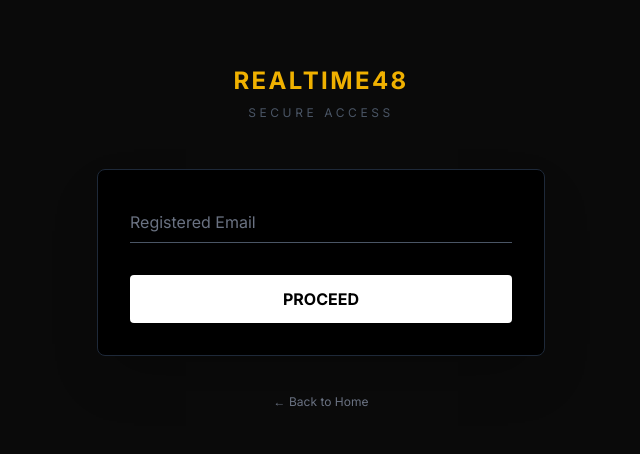
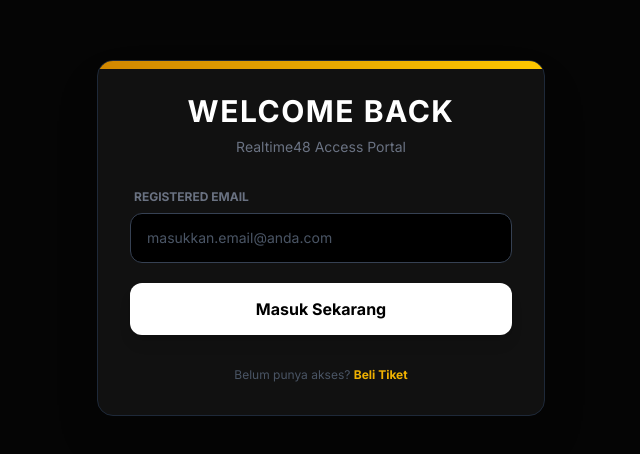
Before and after one commit to kvnbryn/f-end-stream, a Next.js app: page /login in a window 1280 px wide. Shown: the part 162-616 px from the top of the page, without its empty margins (319-959 px from the left). Built offline with nearby package versions, Linux system fonts and the light colour scheme; no server answers.

Commit message:
erererere

```diff
--- a/src/app/login/page.tsx
+++ b/src/app/login/page.tsx
@@ -1,152 +1,157 @@
 'use client';
 
 import { useState, useEffect } from 'react';
+import { useAuth } from '@/context/AuthContext';
 import { useRouter } from 'next/navigation';
-import { useAuth } from '@/context/AuthContext';
-import { getBackendUrl } from '@/lib/config'; // Import Config Sakti
+import { getBackendUrl } from '@/lib/config';
+
+// Icon Sederhana biar UI lebih hidup
+const Icons = {
+  Lock: () => <svg xmlns="http://www.w3.org/2000/svg" width="20" height="20" viewBox="0 0 24 24" fill="none" stroke="currentColor" strokeWidth="2" strokeLinecap="round" strokeLinejoin="round"><rect width="18" height="11" x="3" y="11" rx="2" ry="2"/><path d="M7 11V7a5 5 0 0 1 10 0v4"/></svg>,
+  Unlock: () => <svg xmlns="http://www.w3.org/2000/svg" width="20" height="20" viewBox="0 0 24 24" fill="none" stroke="currentColor" strokeWidth="2" strokeLinecap="round" strokeLinejoin="round"><rect width="18" height="11" x="3" y="11" rx="2" ry="2"/><path d="M7 11V7a5 5 0 0 1 9.9-1"/></svg>,
+  Alert: () => <svg xmlns="http://www.w3.org/2000/svg" width="20" height="20" viewBox="0 0 24 24" fill="none" stroke="currentColor" strokeWidth="2" strokeLinecap="round" strokeLinejoin="round"><circle cx="12" cy="12" r="10"/><line x1="12" x2="12" y1="8" y2="12"/><line x1="12" x2="12.01" y1="16" y2="16"/></svg>,
+  Loader: () => <svg className="animate-spin" xmlns="http://www.w3.org/2000/svg" width="20" height="20" viewBox="0 0 24 24" fill="none" stroke="currentColor" strokeWidth="2" strokeLinecap="round" strokeLinejoin="round"><path d="M21 12a9 9 0 1 1-6.219-8.56"/></svg>
+};
 
 export default function LoginPage() {
   const [email, setEmail] = useState('');
+  const [password, setPassword] = useState('x'); // Password dummy (karena sistem lu pake email only)
   const [error, setError] = useState('');
-  const [successMsg, setSuccessMsg] = useState(''); // Info sukses reset
+  const [isLocked, setIsLocked] = useState(false); // State khusus buat nandaik akun ke-lock
+  const [resetLoading, setResetLoading] = useState(false);
+  const [successMsg, setSuccessMsg] = useState('');
 
-  const [showWaLink, setShowWaLink] = useState(false);
-  const [showResetButton, setShowResetButton] = useState(false); // State untuk tombol reset
+  const { login, isLoading } = useAuth();
+  const router = useRouter();
+  const backendUrl = getBackendUrl();
 
-  const [isSubmitting, setIsSubmitting] = useState(false);
-  const [isResetting, setIsResetting] = useState(false); // Loading saat reset
-
-  const { login, deviceId, isLoading, token, role } = useAuth();
-  const router = useRouter();
-
-  // Pake URL Dinamis
-  const backendUrl = getBackendUrl();
-  const adminWaUrl = 'https://wa.me/6288809048431';
-
-  useEffect(() => {
-    if (!isLoading && token) {
-      if (role === 'ADMIN') router.push('/admin');
-      else router.push('/dashboard');
-    }
-  }, [isLoading, token, role, router]);
-
-  const handleLogin = async (e: React.FormEvent) => {
+  const handleSubmit = async (e: React.FormEvent) => {
     e.preventDefault();
     setError('');
+    setIsLocked(false);
     setSuccessMsg('');
-    setShowWaLink(false);
-    setShowResetButton(false);
-    setIsSubmitting(true);
-
-    if (!deviceId) { setError('Device ID Error'); setIsSubmitting(false); return; }
 
     try {
-      const res = await fetch(`${backendUrl}/api/v1/auth/login`, {
-        method: 'POST',
-        headers: { 'Content-Type': 'application/json' },
-        body: JSON.stringify({ email: email.toLowerCase(), deviceId }),
-      });
-      const data = await res.json();
+      await login(email, password);
+      router.push('/dashboard');
+    } catch (err: any) {
+      const msg = err.message || 'Login gagal';
+      setError(msg);
 
-      if (!res.ok) {
-        // Jika error karena device locked, backend kirim flag redirectToWA (kita manfaatkan ini untuk show reset)
-        if (data.redirectToWA) {
-            setShowResetButton(true);
-            setShowWaLink(true); // Tetap simpan WA sebagai opsi terakhir
+      // Deteksi kalau errornya karena akun dikunci
+      if (msg.includes('dikunci') || msg.includes('perangkat lain')) {
+        setIsLocked(true);
       }
-        throw new Error(data.message || 'Login Failed');
     }
-
-      login(data.token, data.role);
-      if (data.role === 'ADMIN') router.push('/admin');
-      else router.push('/dashboard');
-
-    } catch (err: any) { setError(err.message); }
-    finally { setIsSubmitting(false); }
   };
 
   const handleSelfReset = async () => {
-    if(!email) return;
-    setIsResetting(true);
+    setResetLoading(true);
     setError('');
-
     try {
       const res = await fetch(`${backendUrl}/api/v1/auth/self-reset-device`, {
         method: 'POST',
         headers: { 'Content-Type': 'application/json' },
-            body: JSON.stringify({ email: email.toLowerCase() }),
+        body: JSON.stringify({ email })
       });
+
       const data = await res.json();
 
-        if(!res.ok) throw new Error(data.message);
+      if (!res.ok) {
+        throw new Error(data.message || 'Gagal reset device');
+      }
 
-        // Jika Sukses
-        setSuccessMsg(`Success! ${data.message} (Sisa kuota hari ini: ${data.remaining})`);
-        setShowResetButton(false);
-        setShowWaLink(false);
-
-    } catch (err: any) {
-        setError(err.message);
+      setSuccessMsg(`Berhasil! Sisa reset hari ini: ${data.remaining}x. Silakan login kembali.`);
+      setIsLocked(false); // Hilangkan mode lock
+    } catch (e: any) {
+      setError(e.message);
     } finally {
-        setIsResetting(false);
+      setResetLoading(false);
     }
   };
 
-  if (isLoading) return <div className="min-h-screen bg-black" />;
+  return (
+    <div className="min-h-screen flex items-center justify-center bg-[#050505] p-4 font-sans">
+      <div className="w-full max-w-md bg-[#111] border border-gray-800 rounded-2xl shadow-2xl overflow-hidden relative">
+        {/* Header Visual */}
+        <div className="h-2 bg-gradient-to-r from-yellow-600 to-yellow-400 w-full absolute top-0 left-0"></div>
 
-  return (
-    <main className="min-h-screen bg-[#0a0a0a] flex items-center justify-center p-6">
-      <div className="w-full max-w-md">
-        <div className="text-center mb-12">
-          <h1 className="text-2xl font-bold tracking-widest text-yellow-500 mb-2">REALTIME48</h1>
-          <p className="text-gray-600 text-xs uppercase tracking-[0.3em]">Secure Access</p>
+        <div className="p-8">
+          <div className="text-center mb-8">
+            <h1 className="text-3xl font-bold text-white tracking-wider mb-2">WELCOME BACK</h1>
+            <p className="text-gray-500 text-sm">Realtime48 Access Portal</p>
           </div>
-        <div className="bg-black border border-gray-800 p-8 rounded-lg shadow-2xl">
 
           {/* SUCCESS MESSAGE */}
           {successMsg && (
-              <div className="mb-6 text-green-500 text-sm text-center border border-green-900/30 p-2 rounded bg-green-900/10">
-                  {successMsg}
+            <div className="mb-6 p-4 bg-green-900/20 border border-green-800 rounded-xl flex items-start gap-3 animate-in fade-in slide-in-from-top-2">
+              <div className="text-green-500 mt-0.5"><Icons.Unlock /></div>
+              <div>
+                <h4 className="text-green-400 font-bold text-sm">Device Unlocked</h4>
+                <p className="text-green-200 text-xs mt-1">{successMsg}</p>
+              </div>
             </div>
           )}
 
-          {/* ERROR MESSAGE & ACTIONS */}
+          {/* ERROR / LOCKED MESSAGE UI */}
           {error && (
-            <div className="mb-6 text-red-500 text-sm text-center border border-red-900/30 p-2 rounded bg-red-900/10">
-                <p className="mb-2">{error}</p>
+            <div className={`mb-6 p-4 rounded-xl flex flex-col gap-3 animate-in fade-in slide-in-from-top-2 border ${isLocked ? 'bg-red-900/10 border-red-800' : 'bg-red-900/20 border-red-900'}`}>
+              <div className="flex items-start gap-3">
+                <div className="text-red-500 mt-0.5">{isLocked ? <Icons.Lock /> : <Icons.Alert />}</div>
+                <div className="flex-1">
+                  <h4 className="text-red-400 font-bold text-sm">{isLocked ? 'Akses Terkunci' : 'Login Gagal'}</h4>
+                  <p className="text-red-300 text-xs mt-1 leading-relaxed">{error}</p>
+                </div>
+              </div>
 
-                {/* TOMBOL RESET SENDIRI */}
-                {showResetButton && (
+              {/* TOMBOL RESET KHUSUS (JIKA LOCKED) */}
+              {isLocked && (
                 <button
                   onClick={handleSelfReset}
-                        disabled={isResetting}
-                        className="block w-full mt-2 bg-red-800 hover:bg-red-700 text-white py-2 rounded text-xs font-bold uppercase transition-colors disabled:opacity-50"
+                  disabled={resetLoading}
+                  className="mt-2 w-full bg-red-600 hover:bg-red-500 text-white py-3 px-4 rounded-lg text-sm font-bold shadow-lg shadow-red-900/20 flex items-center justify-center gap-2 transition-all hover:scale-[1.02] active:scale-95"
                 >
-                        {isResetting ? 'Resetting...' : '⚠️ Reset My Device (Max 3x/Day)'}
+                  {resetLoading ? <Icons.Loader /> : <Icons.Unlock />}
+                  {resetLoading ? 'Memproses...' : 'Reset Perangkat Saya'}
                 </button>
-                )}
-
-                {/* LINK WA (Fallback jika limit habis) */}
-                {showWaLink && (
-                    <a href={adminWaUrl} target="_blank" className="block mt-3 text-gray-500 hover:text-white text-xs underline">
-                        Limit habis? Hubungi Admin (WA)
-                    </a>
               )}
             </div>
           )}
 
-          <form onSubmit={handleLogin} className="space-y-8">
-            <div className="group relative">
-              <input type="email" required value={email} onChange={(e) => setEmail(e.target.value)} className="peer w-full bg-transparent border-b border-gray-600 py-2 text-white focus:border-yellow-500 outline-none placeholder-transparent" id="loginEmail" placeholder="Email" />
-              <label htmlFor="loginEmail" className="absolute left-0 -top-3.5 text-xs text-gray-500 transition-all peer-placeholder-shown:top-2 peer-placeholder-shown:text-base peer-focus:-top-3.5 peer-focus:text-xs peer-focus:text-yellow-500">Registered Email</label>
+          <form onSubmit={handleSubmit} className="space-y-5">
+            <div>
+              <label htmlFor="email" className="block text-xs font-bold text-gray-500 uppercase mb-2 ml-1">Registered Email</label>
+              <input
+                id="email"
+                type="email"
+                required
+                className="w-full bg-black border border-gray-700 text-white rounded-xl px-4 py-3.5 outline-none focus:border-yellow-500 focus:ring-1 focus:ring-yellow-500 transition-all placeholder-gray-600 text-sm"
+                placeholder="masukkan.email@anda.com"
+                value={email}
+                onChange={(e) => setEmail(e.target.value)}
+              />
             </div>
-            <button type="submit" disabled={isSubmitting} className="w-full bg-white text-black hover:bg-yellow-500 hover:text-black font-bold py-3 rounded transition-all duration-300 disabled:opacity-50">{isSubmitting ? '...' : 'PROCEED'}</button>
+
+            {/* Input Password Hidden (Dummy) - Biar browser gak ngomel autofill */}
+            <input type="password" value={password} onChange={() => {}} className="hidden" />
+
+            <button
+              type="submit"
+              disabled={isLoading || resetLoading}
+              className="w-full bg-white text-black hover:bg-gray-200 font-bold py-3.5 rounded-xl transition-all shadow-lg hover:shadow-white/10 disabled:opacity-50 disabled:cursor-not-allowed flex items-center justify-center gap-2"
+            >
+              {isLoading ? <Icons.Loader /> : null}
+              {isLoading ? 'Verifying...' : 'Masuk Sekarang'}
+            </button>
           </form>
-        </div>
+
           <div className="mt-8 text-center">
-          <button onClick={() => router.push('/')} className="text-gray-500 text-xs hover:text-white transition-colors">← Back to Home</button>
+            <p className="text-xs text-gray-600">
+              Belum punya akses? <a href="/buy-ticket" className="text-yellow-500 hover:text-yellow-400 font-bold hover:underline">Beli Tiket</a>
+            </p>
           </div>
         </div>
-    </main>
+      </div>
+    </div>
   );
 }
```
Lines whose indentation alone changed are shown as unchanged.
